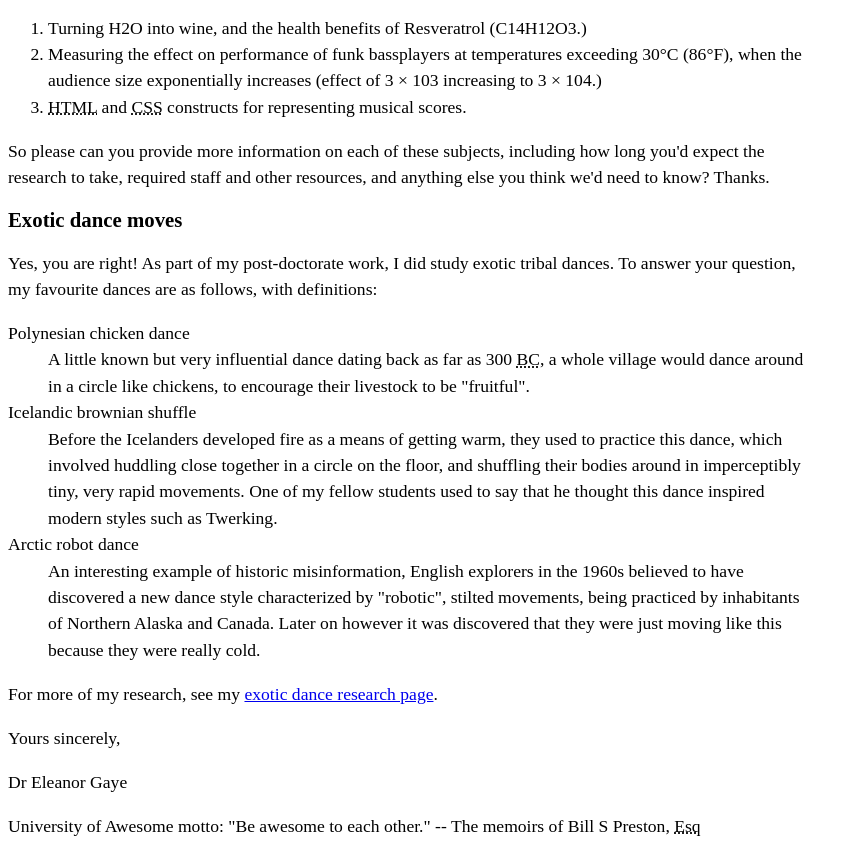
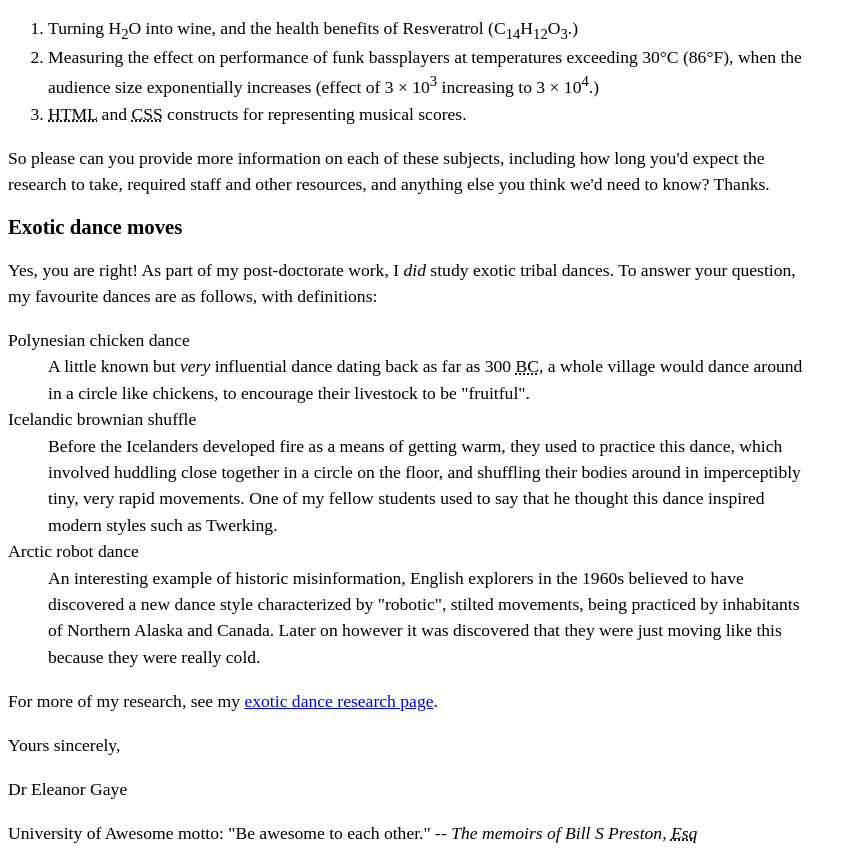
Before and after one commit to andreasevansdurhamcollege/andreasevansdurhamcollege.github.io, a plain HTML site: page index.html in a window 1280 px wide. Shown: the part 1029-1893 px from the top of the page, without its empty margins (0-858 px from the left). Drawn offline with Linux system fonts and the light colour scheme.

Commit message:
-Marked up the subscripts and superscripts in the ordered list
-Added emphasis in a couple spots

-I think I'm done but will double check everything

```diff
--- a/index.html
+++ b/index.html
@@ -67,8 +67,8 @@ UK <br>
 <p>At the Awesome Science Faculty, we have a pretty open-minded research facility — as long as the subjects fall somewhere in the realm of science and technology. You seem like an intelligent, dedicated researcher, and just the kind of person we'd like to have on our team. Saying that, of the ideas you submitted we were most intrigued by are as follows, in order of priority:</p>
 
 <ol>
-    <li>Turning H2O into wine, and the health benefits of Resveratrol (C14H12O3.)</li>
-    <li>Measuring the effect on performance of funk bassplayers at temperatures exceeding 30°C (86°F), when the audience size exponentially increases (effect of 3 × 103 increasing to 3 × 104.)</li>
+    <li>Turning H<sub>2</sub>O into wine, and the health benefits of Resveratrol (C<sub>14</sub>H<sub>12</sub>O<sub>3</sub>.)</li>
+    <li>Measuring the effect on performance of funk bassplayers at temperatures exceeding 30°C (86°F), when the audience size exponentially increases (effect of 3 × 10<sup>3</sup> increasing to 3 × 10<sup>4</sup>.)</li>
     <li><abbr title="HyperText Markup Language">HTML</abbr> and <abbr title="Cascading Style Sheets">CSS</abbr> constructs for representing musical scores.</li>
 </ol>
 
@@ -78,11 +78,11 @@ UK <br>
 
 <h2>Exotic dance moves</h2>
 
-<p>Yes, you are right! As part of my post-doctorate work, I did study exotic tribal dances. To answer your question, my favourite dances are as follows, with definitions:</p>
+<p>Yes, you are right! As part of my post-doctorate work, I <em>did</em> study exotic tribal dances. To answer your question, my favourite dances are as follows, with definitions:</p>
 
 <dl>
     <dt>Polynesian chicken dance</dt>
-    <dd>A little known but very influential dance dating back as far as 300 <abbr title="Before Christ">BC</abbr>, a whole village would dance around in a circle like chickens, to encourage their livestock to be "fruitful".</dd>
+    <dd>A little known but <em>very</em> influential dance dating back as far as 300 <abbr title="Before Christ">BC</abbr>, a whole village would dance around in a circle like chickens, to encourage their livestock to be "fruitful".</dd>
     <dt>Icelandic brownian shuffle</dt>
     <dd>Before the Icelanders developed fire as a means of getting warm, they used to practice this dance, which involved huddling close together in a circle on the floor, and shuffling their bodies around in imperceptibly tiny, very rapid movements. One of my fellow students used to say that he thought this dance inspired modern styles such as Twerking.</dd>
     <dt>Arctic robot dance</dt>
@@ -94,7 +94,7 @@ UK <br>
 <p>Yours sincerely,</p>
 <p>Dr Eleanor Gaye</p>
 
-<p>University of Awesome motto: "Be awesome to each other." -- The memoirs of Bill S Preston, <abbr title="Esquire">Esq</abbr></p>
+<p>University of Awesome motto: "Be awesome to each other." -- <em>The memoirs of Bill S Preston, <abbr title="Esquire">Esq</abbr></em></p>
 
 </body>
 </html>
```
